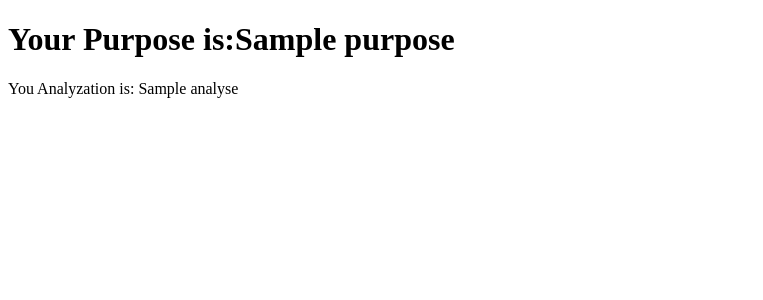
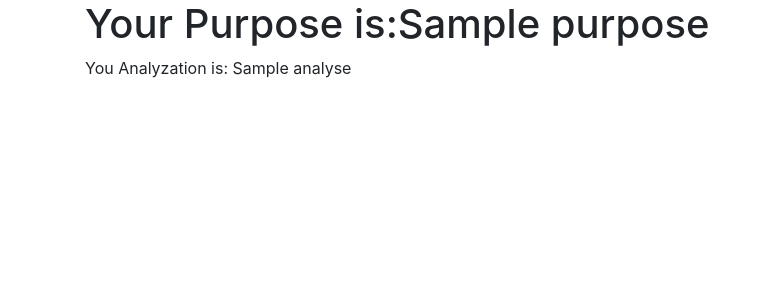
Before and after one commit to Gaurav6299/SecondAppDjango, a Django app: template templa/templates/removePunc.html in a window 1280 px wide. Shown: the top 300 px of the page, without its empty margins (0-763 px from the left). Run offline with Django 3.2, Linux system fonts and the light colour scheme; the template is opened without the code that fills it: most values are stand-ins (such as "Sample title", 1, 10 or a date in 2020); some libraries are stand-ins or nearby versions.

Commit message:
Everything is changed

```diff
--- a/templa/templates/index.html
+++ b/templa/templates/index.html
@@ -50,7 +50,7 @@
          <form action="/remove" method="get">
                <div class="form-group">
                 <label for="exampleFormControlTextarea1">Enter your text below</label>
-                <textarea class="form-control" name="text" id="exampleFormControlTextarea1" rows="9"></textarea>
+                <textarea class="form-control" name="n1" id="exampleFormControlTextarea1" rows="9"></textarea>
               </div>
 
              <div class="custom-control custom-switch">
--- a/templa/templates/removePunc.html
+++ b/templa/templates/removePunc.html
@@ -2,11 +2,14 @@
 <html lang="en">
 <head>
     <meta charset="UTF-8">
+    <link rel="stylesheet" href="https://maxcdn.bootstrapcdn.com/bootstrap/4.0.0/css/bootstrap.min.css" integrity="sha384-Gn5384xqQ1aoWXA+058RXPxPg6fy4IWvTNh0E263XmFcJlSAwiGgFAW/dAiS6JXm" crossorigin="anonymous">
     <title>Remove Punchtuation</title>
 </head>
 <body>
+<div class="container">
 <h1>Your Purpose is:{{ purpose }}</h1>
 
 <p>You Analyzation is: {{ analyse }}</p>
+</div>
 </body>
 </html>
```
